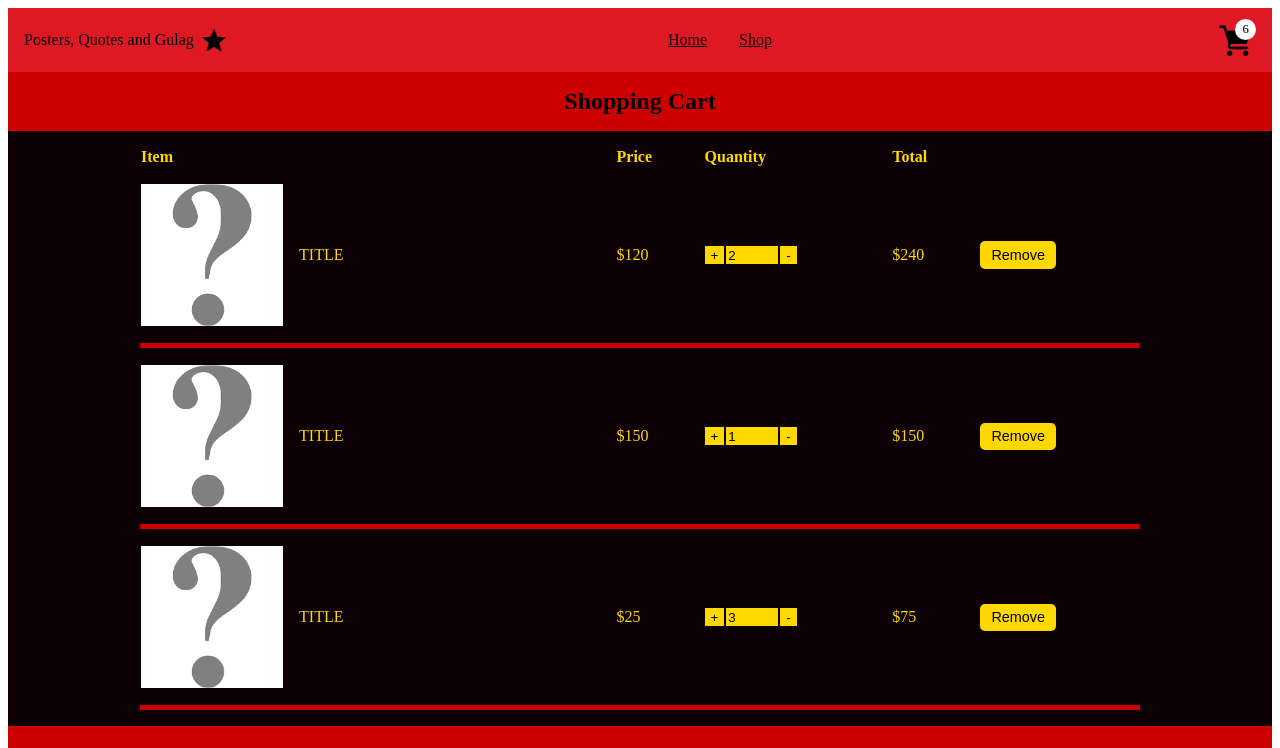
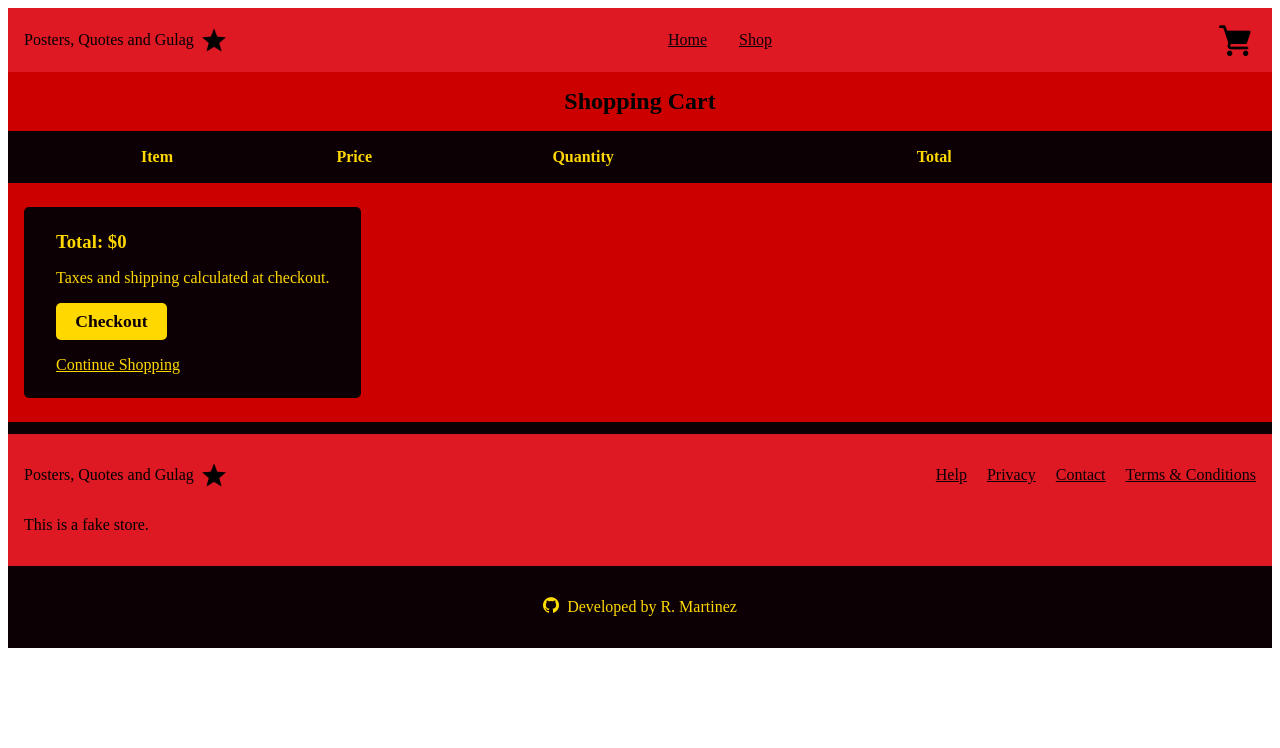
Before and after one commit to Rosendo-Martinez/shopping-cart, a React (Vite) app: page /shop/cart in a window 1280 px wide. Shown: the top 748 px of the page. Built offline with nearby package versions, Linux system fonts and the light colour scheme.

Commit message:
Refactor

```diff
--- a/src/constants.js
+++ b/src/constants.js
@@ -1,5 +1,3 @@
-import placeHolderImage from "./assets/placeholder.png";
-
 export const SORT_BY_VALUES = [
   "Price: low to high",
   "Price: high to low",
@@ -15,74 +13,6 @@ export const CART_LINK = "/shop/cart";
 export const ITEM_LINK_PREFIX = "/shop/item";
 export const SHOP_PAGE_LINK_PREFIX = "/shop/page";
 
-// Temporary development only constant
-export const SHOP_ITEMS_DEV_ONLY = [
-  {
-    id: 1,
-    title: "TITLE",
-    description:
-      "DESCRIPTION: Lorem ipsum dolor sit amet, consectetur adipiscing elit. Praesent elementum pellentesque sem, sit amet sodales diam varius a.",
-    image: placeHolderImage,
-    price: 6001,
-    sold: 6,
-    stock: 12,
-  },
-  {
-    id: 2,
-    title: "TITLE",
-    description:
-      "DESCRIPTION: Lorem ipsum dolor sit amet, consectetur adipiscing elit. Praesent elementum pellentesque sem, sit amet sodales diam varius a.",
-    image: placeHolderImage,
-    price: 34,
-    sold: 5,
-    stock: 12,
-  },
-  {
-    id: 3,
-    title: "TITLE",
-    description:
-      "DESCRIPTION: Lorem ipsum dolor sit amet, consectetur adipiscing elit. Praesent elementum pellentesque sem, sit amet sodales diam varius a.",
-    image: placeHolderImage,
-    price: 999,
-    sold: 10,
-    stock: 12,
-  },
-  {
-    id: 4,
-    title: "TITLE",
-    description:
-      "DESCRIPTION: Lorem ipsum dolor sit amet, consectetur adipiscing elit. Praesent elementum pellentesque sem, sit amet sodales diam varius a.",
-    image: placeHolderImage,
-    price: 256,
-    sold: 3,
-    stock: 12,
-  },
-];
-export const CART_DEV_ONLY = {
-  1: {
-    id: "1",
-    title: "TITLE",
-    image: placeHolderImage,
-    price: 120,
-    stock: 12,
-    quantity: 2,
-  },
-  2: {
-    id: "2",
-    title: "TITLE",
-    image: placeHolderImage,
-    price: 150,
-    stock: 3,
-    quantity: 1,
-  },
-  3: {
-    id: "3",
-    title: "TITLE",
-    image: placeHolderImage,
-    price: 25,
-    stock: 14,
-    quantity: 3,
-  },
-};
+export const CART_DEV_ONLY = {};
 
 export const NUMBER_OF_PAGES_IN_CATALOG_DEV_ONLY = 7;
```
Also changed, not shown: src/function/function.js (+1 -6 lines).
